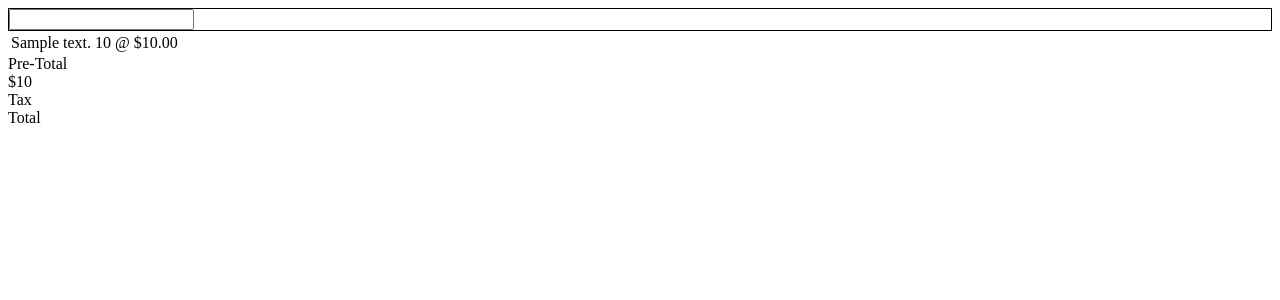
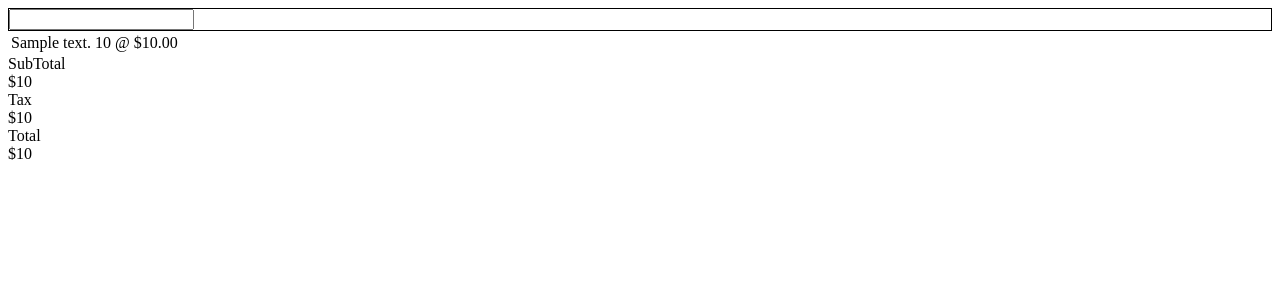
Before and after one commit to maxolasersquad/orthosie, a Django app: template templates/register/index.html in a window 1280 px wide. Shown: the top 300 px of the page. Run offline with Django 3.2, Linux system fonts and the light colour scheme; tables that the repository leaves empty hold one stand-in row (values such as "Sample post"); the template is opened without the code that fills it: values that come from a table or form of the project are taken from there, most other values are stand-ins (such as "Sample title", 1, 10 or a date in 2020).

Commit message:
Got totals to show up properly on the register.

```diff
--- a/templates/register/totals.html
+++ b/templates/register/totals.html
@@ -1,14 +1,18 @@
-  <div id='non_tax_total_header' class='total_header'>
-    Pre-Total
+  <div id='sub_total_header' class='total_header'>
+    SubTotal
   </div>
-  <div id='non_tax_total_value' class='total_value'>
-    ${{ transaction_total.total }}
+  <div id='sub_total_value' class='total_value'>
+    ${{ transaction_total.sub_total }}
   </div>
   <div id='tax_total_header' class='total_header'>
     Tax
   </div>
   <div id='tax_total_value' class='total_value'>
+    ${{ transaction_total.tax_total }}
   </div>
-  <div id='total_value' class='total_header'>
+  <div id='total_header' class='total_header'>
     Total
   </div>
+  <div id='total_value' class='total_value'>
+    ${{ transaction_total.total }}
+  </div>
```
Also changed, not shown: register/views.py (+4 -3 lines).
